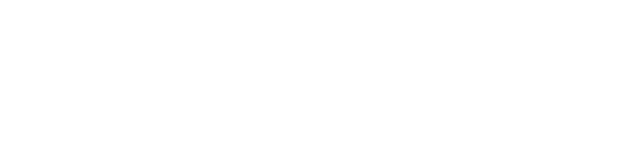
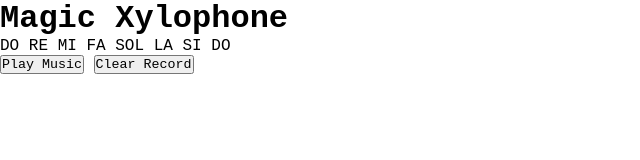
Before and after one commit to Artur760823/Xylophone-js, a plain HTML site: page index.html in a window 1280 px wide. Shown: the whole page, without its empty margins (0-640 px from the left). Drawn offline with Linux system fonts and the light colour scheme; files that its build step writes are made by us from their sources; a web font is replaced by a local one.

Commit message:
Add HTML structure

```diff
--- a/index.html
+++ b/index.html
@@ -11,7 +11,25 @@
 </head>
 
 <body>
+  <header>
+    <h1>Magic Xylophone</h1>
+  </header>
+  <main>
+    <div class="piano">
+      <span>DO</span>
+      <span>RE</span>
+      <span>MI</span>
+      <span>FA</span>
+      <span>SOL</span>
+      <span>LA</span>
+      <span>SI</span>
+      <span>DO</span>
+    </div>
+    <button class="play">Play Music</button>
+    <button class="reset">Clear Record</button>
 
+  </main>
+  <script src="javascript/script.js"></script>
 </body>
 
 </html>
```
Also changed, not shown: css/img/music.jpg (added), css/style.css (renamed from css/img/style.css), javascript/script.js (added).
